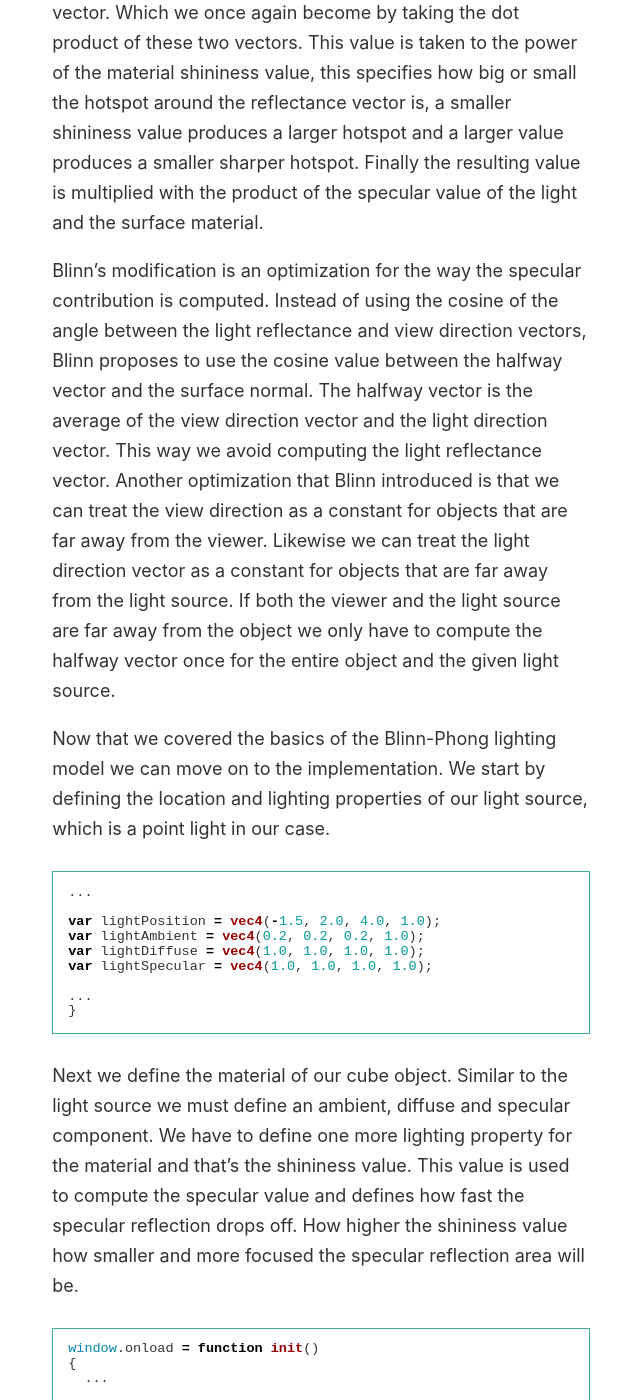
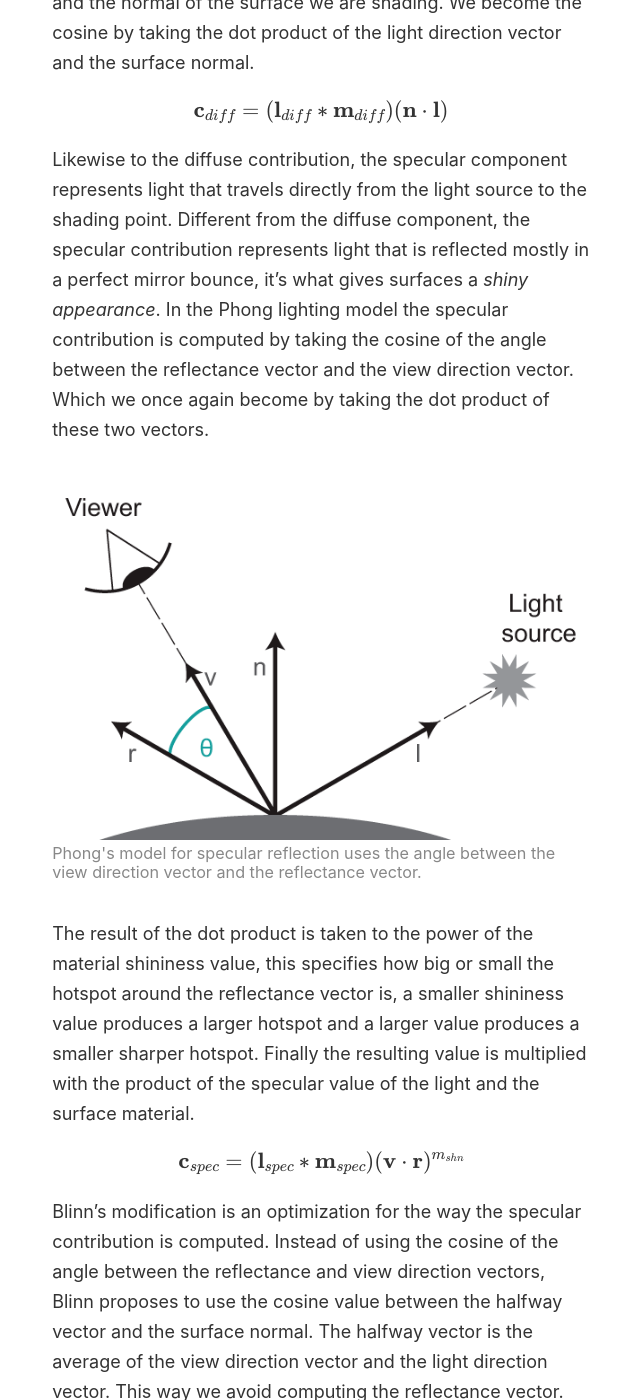
Before and after one commit to GeertArien/geertarien.github.io, a Jekyll site: the page built from _posts/2017-08-30-blinn-phong-shading-using-webgl.markdown, in a window 1280 px wide and 1400 px high, scrolled down 2536 px. Shown: the whole window, without its empty margins (319-959 px from the left). Built offline with Jekyll 4.4.1, drawn with Linux system fonts in a browser that asks for light colours; formulas are drawn with MathJax 3; comment, search, counter and statistics services are not loaded; some of the changed text lies outside the part shown.

Commit message:
Update post about blinn-phong shading with images and formulas

```diff
--- a/_posts/2017-08-30-blinn-phong-shading-using-webgl.markdown
+++ b/_posts/2017-08-30-blinn-phong-shading-using-webgl.markdown
@@ -41,15 +44,26 @@ compute the other two contributions.
 
 The ambient contribution is the easiest of the three to compute. It is used to
 account for light that bounces more than one time before it enters the eye, so
-called ambient light. To compute it we simply multiply the ambient value of the
-light with the ambient value of the surface we wish to shade.
+called ambient light. To compute it we simply multiply the global ambient value
+with the ambient value of the surface we wish to shade.
+
+$$
+\mathbf{c}_{amb} = \mathbf{g}_{amb} * \mathbf{m}_{amb}
+$$
 
 The diffuse contribution represents light that travels directly from the light
 source to the shading point and is shattered in all directions evenly due
 to the *rough nature* of the surface material. When computing this contribution we
 have to take into account **Lambert's Law**, which states that surfaces
-perpendicular to rays of light receive more photons per unit area than surfaces
+perpendicular to rays of light receive more light per unit area than surfaces
 at a more glancing angle.
+
+{% include image.html
+name="lamberts-law.png"
+caption="In both cases the distance between the rays is the same. The surface
+that is more perpendicular to the incoming light receives more light per unit
+area."
+%}
 
 To compute the diffuse contribution we first multiply the diffuse component of
 the light with the diffuse component of the object. To account for Lambert's Law
@@ -57,31 +71,67 @@ we multiply this value with the cosine of the angle between the direction of the
 light and the normal of the surface we are shading. We become the cosine by
 taking the dot product of the light direction vector and the surface normal.
 
+$$
+\mathbf{c}_{diff} = (\mathbf{l}_{diff} * \mathbf{m}_{diff}) (\mathbf{n} \cdot \mathbf{l})
+$$
+
 Likewise to the diffuse contribution, the specular component represents light that
 travels directly from the light source to the shading point. Different from the
 diffuse component, the specular contribution represents light that is reflected
 mostly in a perfect mirror bounce, it's what gives surfaces a *shiny appearance*.
 In the Phong lighting model the specular contribution is computed by taking the
-cosine of the angle between the light reflectance vector and the view direction
+cosine of the angle between the reflectance vector and the view direction
 vector. Which we once again become by taking the dot product of these two vectors.
-This value is taken to the power of the material shininess value, this specifies
-how big or small the hotspot around the reflectance vector is, a smaller
-shininess value produces a larger hotspot and a larger value produces a smaller
-sharper hotspot. Finally the resulting value is multiplied with the product of the
-specular value of the light and the surface material.
+
+{% include image.html
+name="phong-specular.png"
+caption="Phong's model for specular reflection uses the angle between the
+view direction vector and the reflectance vector."
+%}
+
+The result of the dot product is taken to the power of the material shininess
+value, this specifies how big or small the hotspot around the reflectance vector
+is, a smaller shininess value produces a larger hotspot and a larger value
+produces a smaller sharper hotspot. Finally the resulting value is multiplied
+with the product of the specular value of the light and the surface material.
+
+$$
+\mathbf{c}_{spec} = (\mathbf{l}_{spec} * \mathbf{m}_{spec}) (\mathbf{v} \cdot \mathbf{r})^{m_{shn}}
+$$
 
 Blinn's modification is an optimization for the way the specular contribution is
-computed. Instead of using the cosine of the angle between the light reflectance
+computed. Instead of using the cosine of the angle between the reflectance
 and view direction vectors, Blinn proposes to use the cosine value between the
 halfway vector and the surface normal. The halfway vector is the average of
 the view direction vector and the light direction vector. This way we avoid
-computing the light reflectance vector. Another optimization that Blinn
+computing the reflectance vector. Another optimization that Blinn
 introduced is that we can treat the view direction as a constant for objects
 that are far away from the viewer. Likewise we can treat the light direction
 vector as a constant for objects that are far away from the light source.
 If both the viewer and the light source are far away from the object we only
 have to compute the halfway vector once for the entire object and the given
 light source.
+
+{% include image.html
+name="blinn-specular.png"
+caption="Blinn's model for specular reflection uses the angle between the
+surface normal and the halfway vector."
+%}
+
+Blinn's formula for specular reflection is very similar to Phong's formula,
+only the factors of the dot product are changed.
+
+$$
+\mathbf{c}_{spec} = (\mathbf{l}_{spec} * \mathbf{m}_{spec}) (\mathbf{n} \cdot \mathbf{h})^{m_{shn}}
+$$
+
+Finally we become the light value by adding up all contributions.
+
+$$
+\mathbf{c}_{lit} = \mathbf{c}_{amb} + \mathbf{c}_{diff} + \mathbf{c}_{spec}
+$$
+
+# Implementation
 
 Now that we covered the basics of the Blinn-Phong lighting model we can move on
 to the implementation. We start by defining the location and lighting properties
```
Also changed, not shown: other parts of _posts/2017-08-30-blinn-phong-shading-using-webgl.markdown (+3 -0 lines), assets/images/posts/2017-08-30-blinn-phong-shading-using-webgl/blinn-specular.png (added), assets/images/posts/2017-08-30-blinn-phong-shading-using-webgl/lamberts-law.png (added), assets/images/posts/2017-08-30-blinn-phong-shading-using-webgl/phong-specular.png (added).
